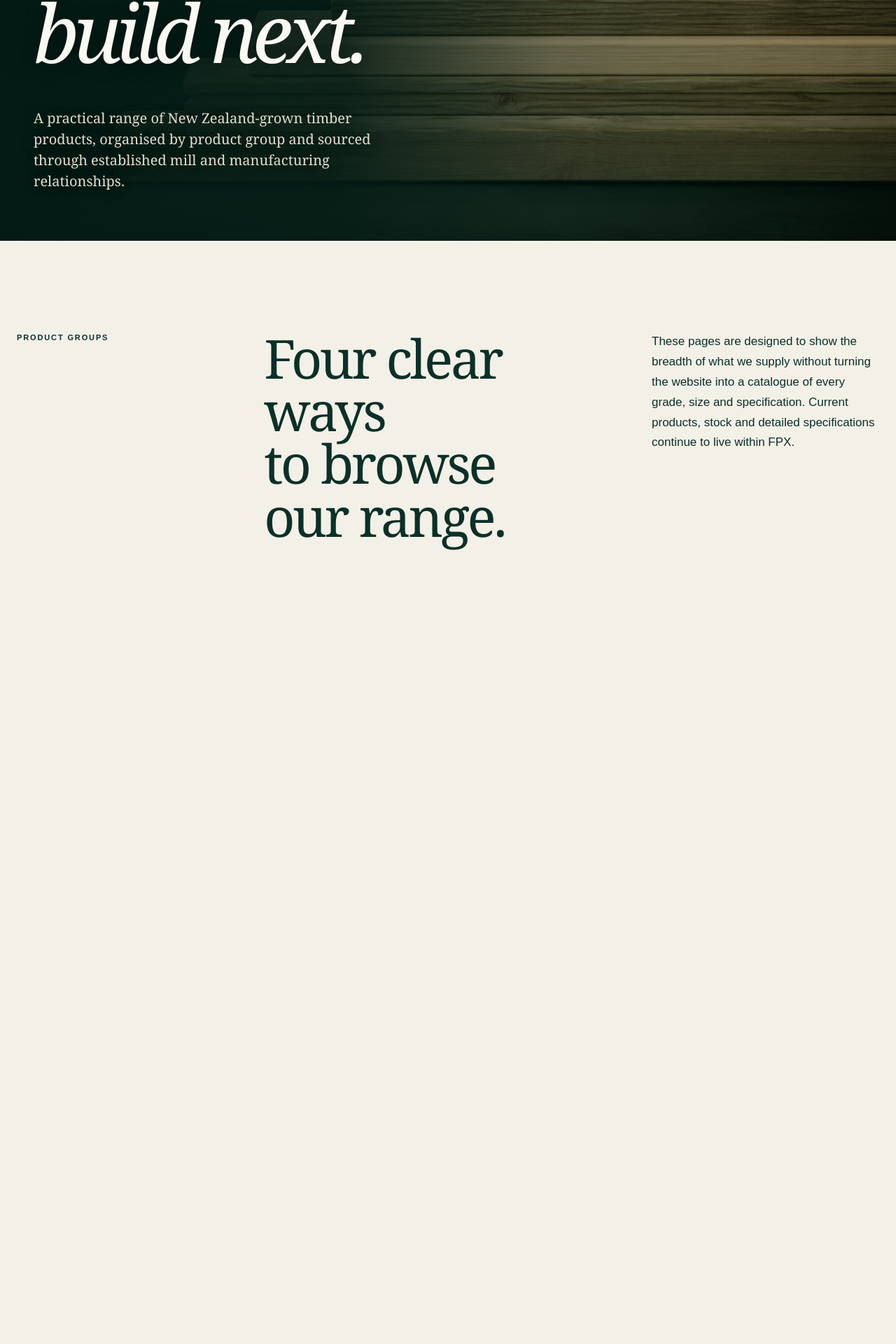
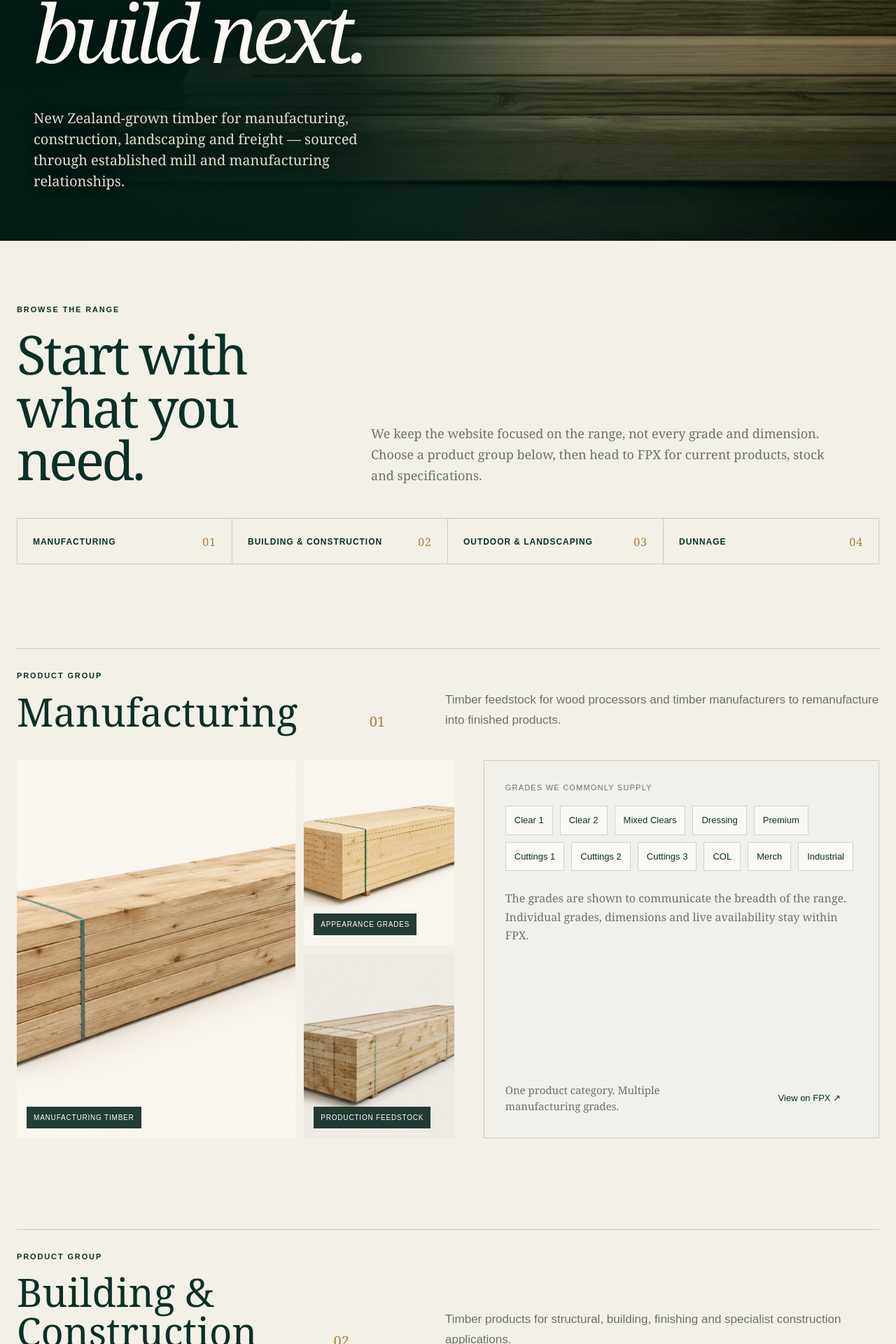
Before and after one commit to gabrielbalenton/sutcliffe-trading-redesign, a Next.js app: page /timber in a window 1280 px wide. Shown: the part 503-2423 px from the top of the page at 70% size. Built offline with nearby package versions, Linux system fonts and the light colour scheme.

Commit message:
Redesign product range mockup for clearer browsing

```diff
--- a/app/timber/page.tsx
+++ b/app/timber/page.tsx
@@ -1,85 +1,133 @@
-const productGroups = [
-  {
-    no: "01",
-    name: "Manufacturing",
-    description: "Timber feedstock for wood processors and timber manufacturers to remanufacture into finished products.",
-    image: "/category-manufacturing.png",
-    categories: ["Manufacturing Timber"],
-    note: "Clear 1, Clear 2, Mixed Clears, Dressing, Premium, Cuttings 1–3, COL, Merch and Industrial."
-  },
-  {
-    no: "02",
-    name: "Building & Construction",
-    description: "Timber products for structural, building, finishing and specialist construction applications.",
-    image: "/category-stress.png",
-    categories: ["Structural Timber", "Weatherboards", "House Piles", "Ceiling Battens", "Tile Battens", "Mouldings", "Fascia", "Scaffold Planks", "Soleboards", "Kickboards", "Stair Treads"]
-  },
-  {
-    no: "03",
-    name: "Outdoor & Landscaping",
-    description: "Treated and purpose-made timber for landscaping, fencing, retaining and outdoor construction.",
-    image: "/category-outdoor.png",
-    categories: ["Outdoor", "Posts", "Rails", "Palings", "Decking", "Retaining Boards", "Sleepers, Squares & Beams", "Screening", "Pickets", "Capping", "Fence Battens", "Trellis Battens", "Roundwood", "Pegs"]
-  },
-  {
-    no: "04",
-    name: "Dunnage",
-    description: "Timber dunnage for freight, shipping, load support and industrial transport applications.",
-    image: "/timber-packet.png",
-    categories: ["Dunnage"],
-    note: "Timber supports, bearers and spacers shown both as product and in freight or transport use."
-  }
+const manufacturingGrades = ["Clear 1","Clear 2","Mixed Clears","Dressing","Premium","Cuttings 1","Cuttings 2","Cuttings 3","COL","Merch","Industrial"];
+
+const buildingCategories = [
+  "Structural Timber","Weatherboards","House Piles","Ceiling Battens","Tile Battens","Mouldings","Fascia","Scaffold Planks","Soleboards","Kickboards","Stair Treads"
+];
+
+const outdoorCategories = [
+  "Outdoor","Posts","Rails","Palings","Decking","Retaining Boards","Sleepers, Squares & Beams","Screening","Pickets","Capping","Fence Battens","Trellis Battens","Roundwood","Pegs"
 ];
 
 const endUses = [
-  { name: "Fencing", detail: "Palings, Posts, Rails, Fence Capping, Pegs", image: "/category-outdoor.png" },
-  { name: "Retaining", detail: "Posts, Retaining Boards, Sleepers, Squares & Beams", image: "/category-retaining.png" },
-  { name: "Decking", detail: "Decking Boards, Balustrade Timber, Posts, Rails", image: "/category-decking.png" },
-  { name: "Commercial projects", detail: "Bridges, boardwalks and other specialist outdoor applications", image: "/category-treated.png" }
+  ["Fencing","Palings, posts, rails, fence capping and pegs"],
+  ["Retaining","Posts, retaining boards, sleepers, squares and beams"],
+  ["Decking","Decking boards, balustrade timber, posts and rails"],
+  ["Commercial projects","Bridges, boardwalks and specialist outdoor applications"]
 ];
 
 const mockupCss = `
-.group-card-grid{display:grid;grid-template-columns:repeat(2,1fr);gap:24px;margin-bottom:130px}.group-card{border:1px solid var(--line);background:var(--paper);overflow:hidden}.group-card-image{height:340px;overflow:hidden;background:#e8e5dd}.group-card-image img{width:100%;height:100%;object-fit:cover;transition:transform .6s ease}.group-card:hover .group-card-image img{transform:scale(1.03)}.group-card-copy{padding:34px 36px 30px}.group-card-no{float:right;font:20px Georgia,serif;color:var(--brass)}.group-card-copy h2{font:42px/1.02 Georgia,serif;margin:18px 0 16px}.group-card-copy>p:not(.eyebrow){font-size:16px;line-height:1.65;color:var(--muted);max-width:650px}.group-card-meta{display:flex;justify-content:space-between;gap:20px;border-top:1px solid var(--line);margin-top:28px;padding-top:22px;text-transform:uppercase;font-size:11px;letter-spacing:.08em}.group-card-meta span{color:var(--deep)}
-.group-details{background:#f1f0eb}.group-detail-stack{display:flex;flex-direction:column;gap:110px}.group-detail{border-top:1px solid var(--line);padding-top:34px}.group-detail header{display:grid;grid-template-columns:1fr .8fr;gap:8vw;align-items:end;margin-bottom:42px}.group-detail header h2{margin-top:16px}.group-detail header>p{font-size:17px;line-height:1.7;color:var(--muted);margin:0}.group-detail-body{display:grid;grid-template-columns:.9fr 1.1fr;gap:44px}.group-detail-image{height:520px;overflow:hidden;background:#ddd9d0}.group-detail-image img{width:100%;height:100%;object-fit:cover}.group-category-list{border-top:1px solid var(--line)}.group-category-row{min-height:64px;display:grid;grid-template-columns:54px 1fr 30px;align-items:center;border-bottom:1px solid var(--line);gap:12px}.group-category-row span{font:13px Georgia,serif;color:var(--brass)}.group-category-row b{font-size:15px}.group-category-row i{font-style:normal;text-align:right}.group-note{font:17px/1.6 Georgia,serif;color:var(--muted);padding:28px 0 0;margin:0}
-.end-uses-heading{display:grid;grid-template-columns:1.15fr .85fr;gap:8vw;align-items:end;margin-bottom:54px}.end-uses-heading h2{margin-top:18px}.end-uses-heading>p{font-size:16px;line-height:1.7;color:var(--muted)}.end-use-grid{display:grid;grid-template-columns:repeat(4,1fr);gap:18px}.end-use-card{border:1px solid var(--line);background:var(--paper)}.end-use-card>div{height:220px;overflow:hidden}.end-use-card img{width:100%;height:100%;object-fit:cover}.end-use-card h3{font:28px/1.05 Georgia,serif;margin:24px 24px 12px}.end-use-card p{font-size:14px;line-height:1.55;color:var(--muted);margin:0 24px 26px}.mockup-note{display:grid;grid-template-columns:.3fr 1fr;gap:7vw;padding:34px 0 100px;border-top:1px solid var(--line)}.mockup-note b{text-transform:uppercase;font-size:11px;letter-spacing:.12em}.mockup-note p{margin:0;font:18px/1.6 Georgia,serif;color:var(--muted)}
-@media(max-width:900px){.group-card-grid{grid-template-columns:1fr}.group-card-image{height:300px}.group-detail header,.group-detail-body,.end-uses-heading{grid-template-columns:1fr;gap:28px}.group-detail-image{height:360px}.end-use-grid{grid-template-columns:1fr 1fr}.mockup-note{grid-template-columns:1fr;gap:18px}}
-@media(max-width:560px){.group-card-copy{padding:28px 24px}.group-card-copy h2{font-size:34px}.end-use-grid{grid-template-columns:1fr}.group-detail-stack{gap:80px}.group-detail-image{height:280px}.mockup-note{padding-bottom:70px}}
+.range-intro{display:grid;grid-template-columns:.7fr 1.3fr;gap:9vw;align-items:end;padding:90px 0 46px}.range-intro h2{margin:18px 0 0}.range-intro>p{font:18px/1.65 Georgia,serif;color:var(--muted);margin:0;max-width:680px}.range-jump{display:grid;grid-template-columns:repeat(4,1fr);border-top:1px solid var(--line);border-bottom:1px solid var(--line);margin-bottom:120px}.range-jump a{padding:22px 22px 20px;border-right:1px solid var(--line);display:flex;justify-content:space-between;align-items:center;gap:18px;font-size:12px;text-transform:uppercase;letter-spacing:.08em}.range-jump a:first-child{border-left:1px solid var(--line)}.range-jump span{font:16px Georgia,serif;color:var(--brass)}
+.range-section{padding:0 0 130px;scroll-margin-top:90px}.range-head{display:grid;grid-template-columns:.62fr 1.38fr;gap:8vw;border-top:1px solid var(--line);padding-top:30px;margin-bottom:42px}.range-head h2{font:56px/1 Georgia,serif;margin:14px 0 0}.range-head-copy{display:flex;justify-content:space-between;gap:40px;align-items:end}.range-head-copy>p{font-size:17px;line-height:1.7;color:var(--muted);max-width:620px;margin:0}.range-index{font:20px Georgia,serif;color:var(--brass);white-space:nowrap}
+.range-layout{display:grid;grid-template-columns:1.05fr .95fr;gap:42px;align-items:stretch}.range-visual{display:grid;grid-template-columns:1.3fr .7fr;grid-template-rows:1fr 1fr;gap:12px;min-height:540px}.range-visual figure{margin:0;overflow:hidden;background:#dedbd3;position:relative}.range-visual figure:first-child{grid-row:1/3}.range-visual img{width:100%;height:100%;object-fit:cover;transition:transform .6s ease}.range-visual figure:hover img{transform:scale(1.025)}.range-visual figcaption{position:absolute;left:14px;bottom:14px;background:rgba(6,35,27,.88);color:white;padding:8px 10px;font-size:10px;letter-spacing:.08em;text-transform:uppercase}
+.range-panel{border:1px solid var(--line);background:var(--paper);padding:30px;display:flex;flex-direction:column}.panel-kicker{font-size:11px;text-transform:uppercase;letter-spacing:.11em;color:var(--muted);margin:0 0 18px}.range-links{display:grid;grid-template-columns:1fr 1fr;border-top:1px solid var(--line)}.range-links a{min-height:56px;padding:14px 10px 12px 0;border-bottom:1px solid var(--line);display:flex;align-items:center;justify-content:space-between;gap:10px;font-size:14px;font-weight:700}.range-links a:nth-child(odd){border-right:1px solid var(--line);padding-right:16px}.range-links a:nth-child(even){padding-left:16px}.range-links i{font-style:normal;font-weight:400}.range-action{margin-top:auto;padding-top:28px;display:flex;justify-content:space-between;align-items:center;gap:20px}.range-action p{font:15px/1.5 Georgia,serif;color:var(--muted);margin:0;max-width:330px}.range-action a{white-space:nowrap}
+.manufacturing .range-panel{background:#f1f0eb}.grade-cloud{display:flex;flex-wrap:wrap;gap:10px}.grade-cloud span{border:1px solid var(--line);padding:10px 12px;background:var(--paper);font-size:13px}.grade-note{font:16px/1.65 Georgia,serif;color:var(--muted);margin:26px 0 0}
+.dunnage-layout{display:grid;grid-template-columns:1.2fr .8fr;gap:42px}.dunnage-visual{height:510px;display:grid;grid-template-columns:1fr 1fr;gap:12px}.dunnage-visual figure{margin:0;overflow:hidden;background:#ddd}.dunnage-visual img{width:100%;height:100%;object-fit:cover}.dunnage-copy{border:1px solid var(--line);padding:40px;display:flex;flex-direction:column;justify-content:center}.dunnage-copy h3{font:38px/1.08 Georgia,serif;margin:0 0 22px}.dunnage-copy p{font-size:16px;line-height:1.7;color:var(--muted);margin:0 0 30px}
+.end-use-strip{background:var(--deep);color:var(--paper);padding:85px 0}.end-use-intro{display:grid;grid-template-columns:.7fr 1.3fr;gap:9vw;align-items:end;margin-bottom:45px}.end-use-intro h2{font:50px/1 Georgia,serif;margin:14px 0 0}.end-use-intro p{font:17px/1.65 Georgia,serif;color:#d9d7cf;max-width:660px;margin:0}.end-use-grid{display:grid;grid-template-columns:repeat(4,1fr);border-top:1px solid rgba(255,255,255,.24);border-left:1px solid rgba(255,255,255,.24)}.end-use-card{padding:28px;min-height:190px;border-right:1px solid rgba(255,255,255,.24);border-bottom:1px solid rgba(255,255,255,.24)}.end-use-card span{font:15px Georgia,serif;color:#c7a763}.end-use-card h3{font:28px/1.08 Georgia,serif;margin:42px 0 12px}.end-use-card p{font-size:13px;line-height:1.55;color:#d6d4cc;margin:0}.fpx-note{display:flex;justify-content:space-between;gap:40px;align-items:center;padding:34px 0 90px}.fpx-note p{font:18px/1.6 Georgia,serif;color:var(--muted);margin:0;max-width:760px}
+@media(max-width:980px){.range-intro,.range-head,.end-use-intro{grid-template-columns:1fr;gap:28px}.range-jump{grid-template-columns:1fr 1fr}.range-jump a:nth-child(3){border-left:1px solid var(--line)}.range-layout,.dunnage-layout{grid-template-columns:1fr}.range-visual{min-height:460px}.end-use-grid{grid-template-columns:1fr 1fr}.fpx-note{align-items:flex-start;flex-direction:column}}
+@media(max-width:620px){.range-intro{padding-top:65px}.range-jump{grid-template-columns:1fr;margin-bottom:85px}.range-jump a,.range-jump a:nth-child(3){border-left:1px solid var(--line);border-bottom:1px solid var(--line)}.range-head h2{font-size:42px}.range-head-copy{display:block}.range-index{display:block;margin-bottom:18px}.range-section{padding-bottom:90px}.range-layout{gap:22px}.range-visual{grid-template-columns:1fr 1fr;grid-template-rows:260px 180px;min-height:0}.range-visual figure:first-child{grid-column:1/3;grid-row:1}.range-links{grid-template-columns:1fr}.range-links a:nth-child(odd){border-right:0;padding-right:0}.range-links a:nth-child(even){padding-left:0}.range-action{align-items:flex-start;flex-direction:column}.dunnage-visual{height:auto;grid-template-columns:1fr}.dunnage-visual figure{height:250px}.dunnage-copy{padding:30px}.end-use-grid{grid-template-columns:1fr}.end-use-intro h2{font-size:40px}}
 `;
+
+function CategoryLinks({items}:{items:string[]}){
+  return <div className="range-links">{items.map((item)=><a href="https://www.fpx.nz/" target="_blank" rel="noreferrer" key={item}><span>{item}</span><i>↗</i></a>)}</div>
+}
 
 export default function Timber(){return <main>
   <style>{mockupCss}</style>
-  <section className="inner-hero shell timber-hero"><p className="eyebrow light">Our timber range</p><h1>Timber for<br/><em>what you build next.</em></h1><p>A practical range of New Zealand-grown timber products, organised by product group and sourced through established mill and manufacturing relationships.</p></section>
 
-  <section className="timber-intro shell section-pad"><p className="eyebrow">Product groups</p><div><h2 className="display-serif">Four clear ways<br/>to browse our range.</h2><p>These pages are designed to show the breadth of what we supply without turning the website into a catalogue of every grade, size and specification. Current products, stock and detailed specifications continue to live within FPX.</p></div></section>
-
-  <section className="group-card-grid shell">
-    {productGroups.map((group)=><article className="group-card reveal" key={group.name}>
-      <div className="group-card-image"><img src={group.image} alt=""/></div>
-      <div className="group-card-copy"><span className="group-card-no">{group.no}</span><p className="eyebrow">Product group</p><h2>{group.name}</h2><p>{group.description}</p><div className="group-card-meta"><b>{group.categories.length} {group.categories.length===1?"category":"categories"}</b><span>Explore group →</span></div></div>
-    </article>)}
+  <section className="inner-hero shell timber-hero">
+    <p className="eyebrow light">Our timber range</p>
+    <h1>Timber for<br/><em>what you build next.</em></h1>
+    <p>New Zealand-grown timber for manufacturing, construction, landscaping and freight — sourced through established mill and manufacturing relationships.</p>
   </section>
 
-  <section className="group-details section-pad">
-    <div className="shell group-detail-stack">
-      {productGroups.map((group)=><article className="group-detail reveal" key={group.name}>
-        <header><div><p className="eyebrow">{group.no} · Product group</p><h2 className="display-serif">{group.name}</h2></div><p>{group.description}</p></header>
-        <div className="group-detail-body">
-          <div className="group-detail-image"><img src={group.image} alt=""/></div>
-          <div className="group-category-list">
-            {group.categories.map((category,index)=><div className="group-category-row" key={category}><span>{String(index+1).padStart(2,"0")}</span><b>{category}</b><i>↗</i></div>)}
-            {group.note && <p className="group-note">{group.note}</p>}
-          </div>
-        </div>
-      </article>)}
+  <section className="shell">
+    <div className="range-intro">
+      <div><p className="eyebrow">Browse the range</p><h2 className="display-serif">Start with what you need.</h2></div>
+      <p>We keep the website focused on the range, not every grade and dimension. Choose a product group below, then head to FPX for current products, stock and specifications.</p>
+    </div>
+    <nav className="range-jump" aria-label="Product groups">
+      <a href="#manufacturing"><b>Manufacturing</b><span>01</span></a>
+      <a href="#building"><b>Building & Construction</b><span>02</span></a>
+      <a href="#outdoor"><b>Outdoor & Landscaping</b><span>03</span></a>
+      <a href="#dunnage"><b>Dunnage</b><span>04</span></a>
+    </nav>
+  </section>
+
+  <section className="range-section manufacturing shell" id="manufacturing">
+    <div className="range-head">
+      <div><p className="eyebrow">Product group</p><h2>Manufacturing</h2></div>
+      <div className="range-head-copy"><span className="range-index">01</span><p>Timber feedstock for wood processors and timber manufacturers to remanufacture into finished products.</p></div>
+    </div>
+    <div className="range-layout">
+      <div className="range-visual">
+        <figure><img src="/category-manufacturing.png" alt="Radiata pine manufacturing timber"/><figcaption>Manufacturing timber</figcaption></figure>
+        <figure><img src="/category-untreated.png" alt="Clear and appearance grade timber"/><figcaption>Appearance grades</figcaption></figure>
+        <figure><img src="/timber-packet.png" alt="Packeted radiata pine timber"/><figcaption>Production feedstock</figcaption></figure>
+      </div>
+      <div className="range-panel">
+        <p className="panel-kicker">Grades we commonly supply</p>
+        <div className="grade-cloud">{manufacturingGrades.map((grade)=><span key={grade}>{grade}</span>)}</div>
+        <p className="grade-note">The grades are shown to communicate the breadth of the range. Individual grades, dimensions and live availability stay within FPX.</p>
+        <div className="range-action"><p>One product category. Multiple manufacturing grades.</p><a className="button" href="https://www.fpx.nz/" target="_blank" rel="noreferrer">View on FPX ↗</a></div>
+      </div>
     </div>
   </section>
 
-  <section className="end-uses shell section-pad">
-    <div className="end-uses-heading"><div><p className="eyebrow">End uses / applications</p><h2 className="display-serif">A separate way to explore<br/>what the timber can do.</h2></div><p>Applications sit separately from Product Categories so customers can browse by project without confusing the underlying product structure.</p></div>
-    <div className="end-use-grid">{endUses.map((item)=><article className="end-use-card reveal" key={item.name}><div><img src={item.image} alt=""/></div><h3>{item.name}</h3><p>{item.detail}</p></article>)}</div>
+  <section className="range-section shell" id="building">
+    <div className="range-head">
+      <div><p className="eyebrow">Product group</p><h2>Building &amp;<br/>Construction</h2></div>
+      <div className="range-head-copy"><span className="range-index">02</span><p>Timber products for structural, building, finishing and specialist construction applications.</p></div>
+    </div>
+    <div className="range-layout">
+      <div className="range-visual">
+        <figure><img src="/category-stress.png" alt="Structural timber"/><figcaption>Structural</figcaption></figure>
+        <figure><img src="/category-untreated.png" alt="Finishing timber"/><figcaption>Finishing</figcaption></figure>
+        <figure><img src="/category-treated.png" alt="Treated construction timber"/><figcaption>Specialist construction</figcaption></figure>
+      </div>
+      <div className="range-panel">
+        <p className="panel-kicker">Product categories</p>
+        <CategoryLinks items={buildingCategories}/>
+        <div className="range-action"><p>Each category will link directly to its matching FPX category once the app taxonomy is final.</p><a className="button" href="https://www.fpx.nz/" target="_blank" rel="noreferrer">Browse FPX ↗</a></div>
+      </div>
+    </div>
   </section>
 
-  <section className="mockup-note shell"><b>Mockup image note</b><p>The structure and category hierarchy above follows George&apos;s email. Existing site photography is being used on this branch as temporary imagery only; each group and category can be replaced with the correct real product photography before launch.</p></section>
+  <section className="range-section shell" id="outdoor">
+    <div className="range-head">
+      <div><p className="eyebrow">Product group</p><h2>Outdoor &amp;<br/>Landscaping</h2></div>
+      <div className="range-head-copy"><span className="range-index">03</span><p>Treated and purpose-made timber for landscaping, fencing, retaining and outdoor construction.</p></div>
+    </div>
+    <div className="range-layout">
+      <div className="range-visual">
+        <figure><img src="/category-outdoor.png" alt="Outdoor landscaping timber"/><figcaption>Fencing & outdoor</figcaption></figure>
+        <figure><img src="/category-decking.png" alt="Timber decking"/><figcaption>Decking</figcaption></figure>
+        <figure><img src="/category-retaining.png" alt="Retaining timber"/><figcaption>Retaining</figcaption></figure>
+      </div>
+      <div className="range-panel">
+        <p className="panel-kicker">Product categories</p>
+        <CategoryLinks items={outdoorCategories}/>
+        <div className="range-action"><p>Browse by the product itself here; project applications are kept separate below.</p><a className="button" href="https://www.fpx.nz/" target="_blank" rel="noreferrer">Browse FPX ↗</a></div>
+      </div>
+    </div>
+  </section>
 
-  <section className="closing shell"><p className="eyebrow light">Need a specific grade or size?</p><h2>Tell us what<br/>you need.</h2><a className="button button-light" href="/contact">Start an enquiry</a><span className="closing-mark">Current stock lives in FPX</span></section>
+  <section className="range-section shell" id="dunnage">
+    <div className="range-head">
+      <div><p className="eyebrow">Product group</p><h2>Dunnage</h2></div>
+      <div className="range-head-copy"><span className="range-index">04</span><p>Timber dunnage for freight, shipping, load support and industrial transport applications.</p></div>
+    </div>
+    <div className="dunnage-layout">
+      <div className="dunnage-visual"><figure><img src="/timber-packet.png" alt="Timber dunnage product"/></figure><figure><img src="/category-treated.png" alt="Timber used for industrial load support"/></figure></div>
+      <div className="dunnage-copy"><p className="panel-kicker">One focused category</p><h3>Timber that works where the load does.</h3><p>Show the timber itself alongside real freight and transport use. We do not need another layer of subcategories here.</p><a className="button" href="https://www.fpx.nz/" target="_blank" rel="noreferrer">View Dunnage on FPX ↗</a></div>
+    </div>
+  </section>
+
+  <section className="end-use-strip">
+    <div className="shell">
+      <div className="end-use-intro"><div><p className="eyebrow light">End uses / applications</p><h2>Know the job,<br/>not the product name?</h2></div><p>Applications are a second way into the range. They help customers understand what timber may suit the job without mixing project terms into the Product Category structure.</p></div>
+      <div className="end-use-grid">{endUses.map(([name,detail],index)=><article className="end-use-card" key={name}><span>{String(index+1).padStart(2,"0")}</span><h3>{name}</h3><p>{detail}</p></article>)}</div>
+    </div>
+  </section>
+
+  <section className="fpx-note shell"><p><b>For the final build:</b> the category names above stay on the Sutcliffe site for discovery and SEO. The final click goes to the matching category inside FPX, where customers see the actual products, stock and specifications.</p><a className="text-link" href="/contact">Need something specific? Talk to us →</a></section>
 </main>}
```
